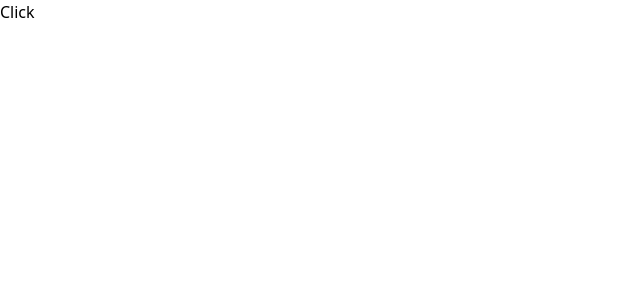
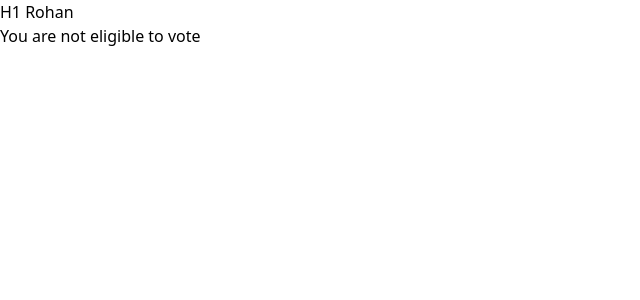
Before and after one commit to gojosataru001/react-Tutedude, a React (Vite) app: page / in a window 1280 px wide. Shown: the top 300 px of the page, without its empty margins (0-640 px from the left). Built offline with nearby package versions, Linux system fonts and the light colour scheme.

Commit message:
conditional rendering is completed in part

```diff
--- a/src/App.jsx
+++ b/src/App.jsx
@@ -9,8 +9,12 @@ import Customer from './components/Customer'
 import Click from './components/Click'
 import EventBind from './components/EventBind'
 import ParentComponent from './components/ParentComponent'
+import Component2 from './components/Component2'
+import Component1 from './components/Component1'
 
 function App() {
+  const name = "Rohan";
+  const age = 3;
 
 
   return (
@@ -35,11 +39,20 @@ function App() {
 
         {/* <Click name='Ajay'/> */}
         {/* <EventBind/> */}
-        <ParentComponent />
+        {/* <ParentComponent /> */}
 
 
+ {/* this code will not work on jsx file
+        const name = "Rohan";
+        if(name =='Rohan'){
+          return <Component1/>
+        } else {
+          return <Component2/>
+        } */}
 
 
+        {name =="Rohan" && <h1>H1 Rohan</h1>}
+       {age >=18 ? <h1>You are eligible to vote</h1> : <h1>You are not eligible to vote</h1>}
     </div>
   )
 }
--- /dev/null
+++ b/src/components/Component1.jsx
@@ -0,0 +1,9 @@
+import React from 'react'
+const Component1 = () => {
+    return (
+        <div>
+            <h1> Hello Rohan</h1>
+        </div>
+    )
+}
+export default Component1
--- /dev/null
+++ b/src/components/Component2.jsx
@@ -0,0 +1,10 @@
+import React from 'react'
+const Component2 = () => {
+    return (
+        <div>
+            <h1>Who are you?</h1>
+        </div>
+    )
+}
+
+export default Component2;
```
